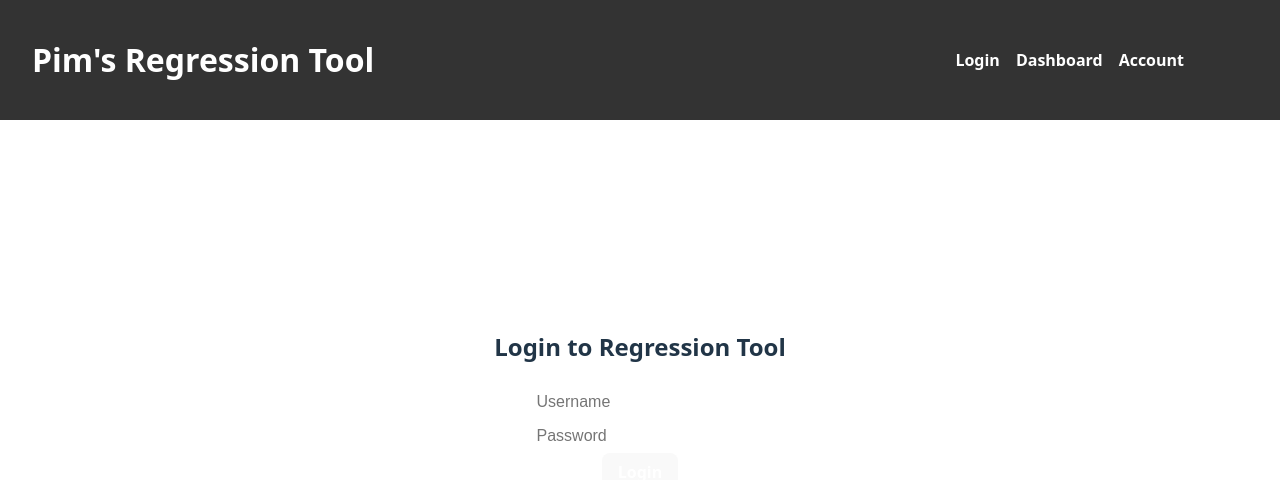
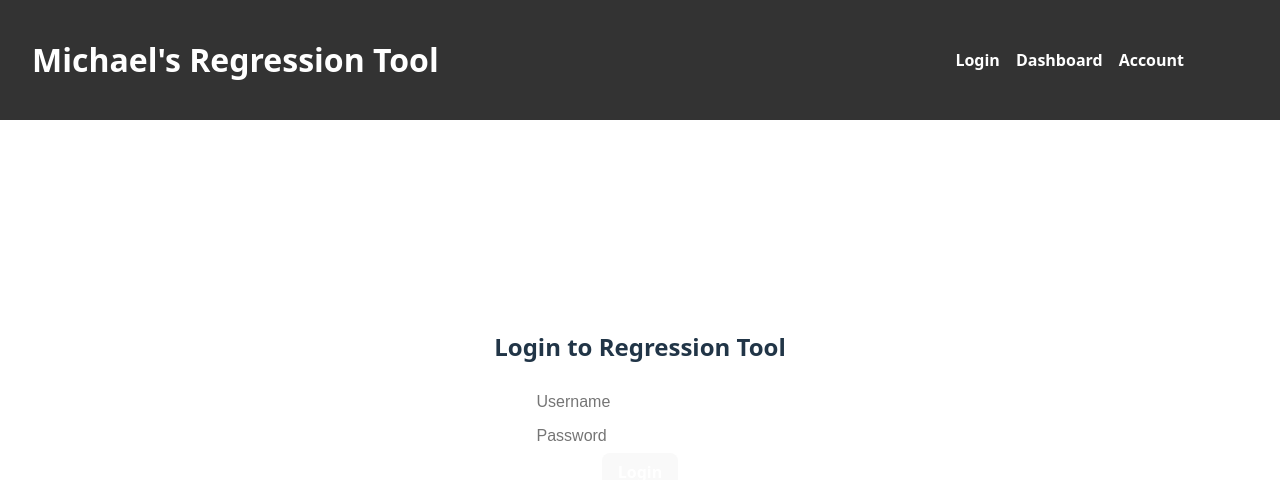
Before and after one commit to mpimble/regression-helper, a React (Vite) app in the folder client/: page /login in a window 1280 px wide. Shown: the top 480 px of the page. Built offline with nearby package versions, Linux system fonts and the light colour scheme.

Commit message:
Changed Navbar Title

```diff
--- a/client/src/Navbar.tsx
+++ b/client/src/Navbar.tsx
@@ -4,7 +4,7 @@ import './Navbar.css'
 const Navbar = () => {
     return (
         <nav className="navbar">
-            <div className="navbar-title"><Link to='/'>Pim's Regression Tool</Link></div>
+            <div className="navbar-title"><Link to='/'>Michael's Regression Tool</Link></div>
             <ul className="nav-links">
                 <li><Link to='/login'>Login</Link></li>
                 <li><Link to='/dashboard'>Dashboard</Link></li>
```
